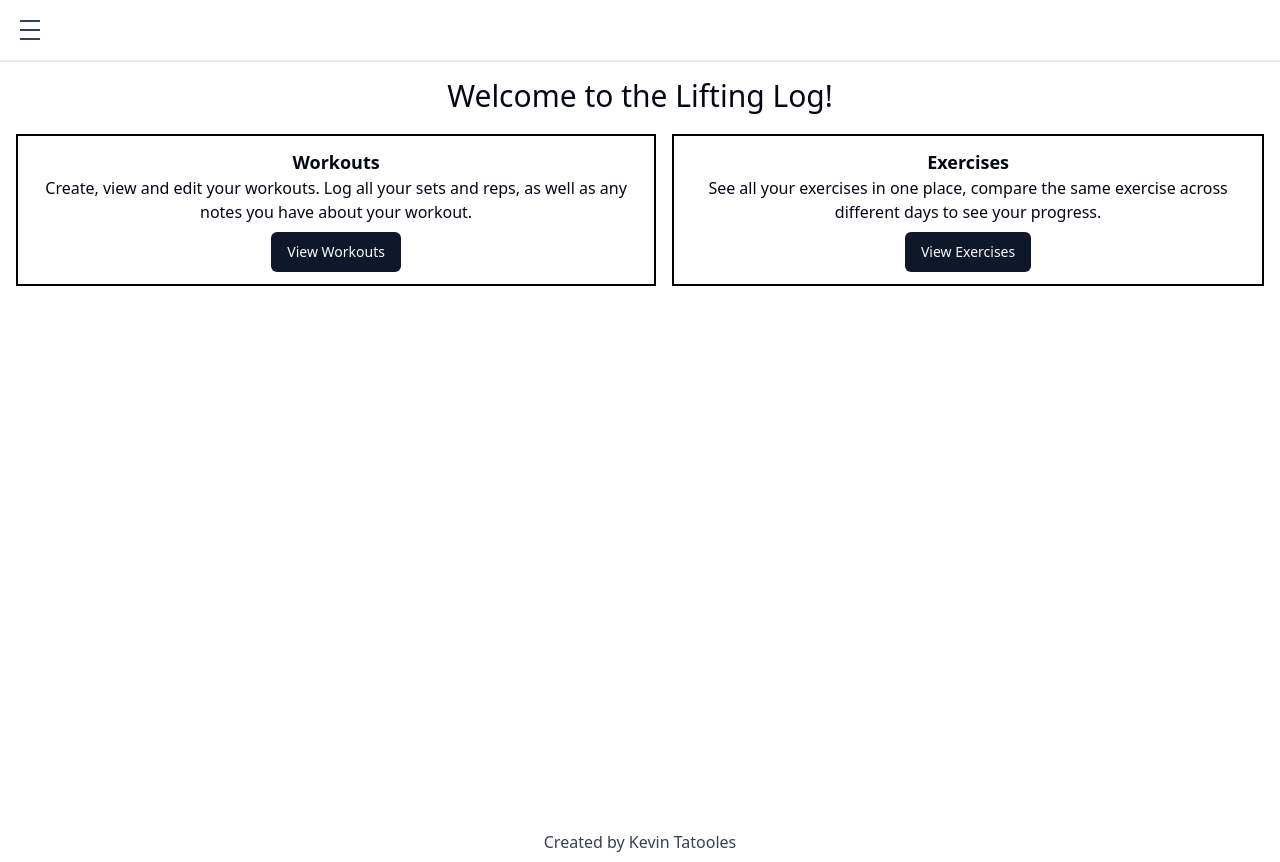
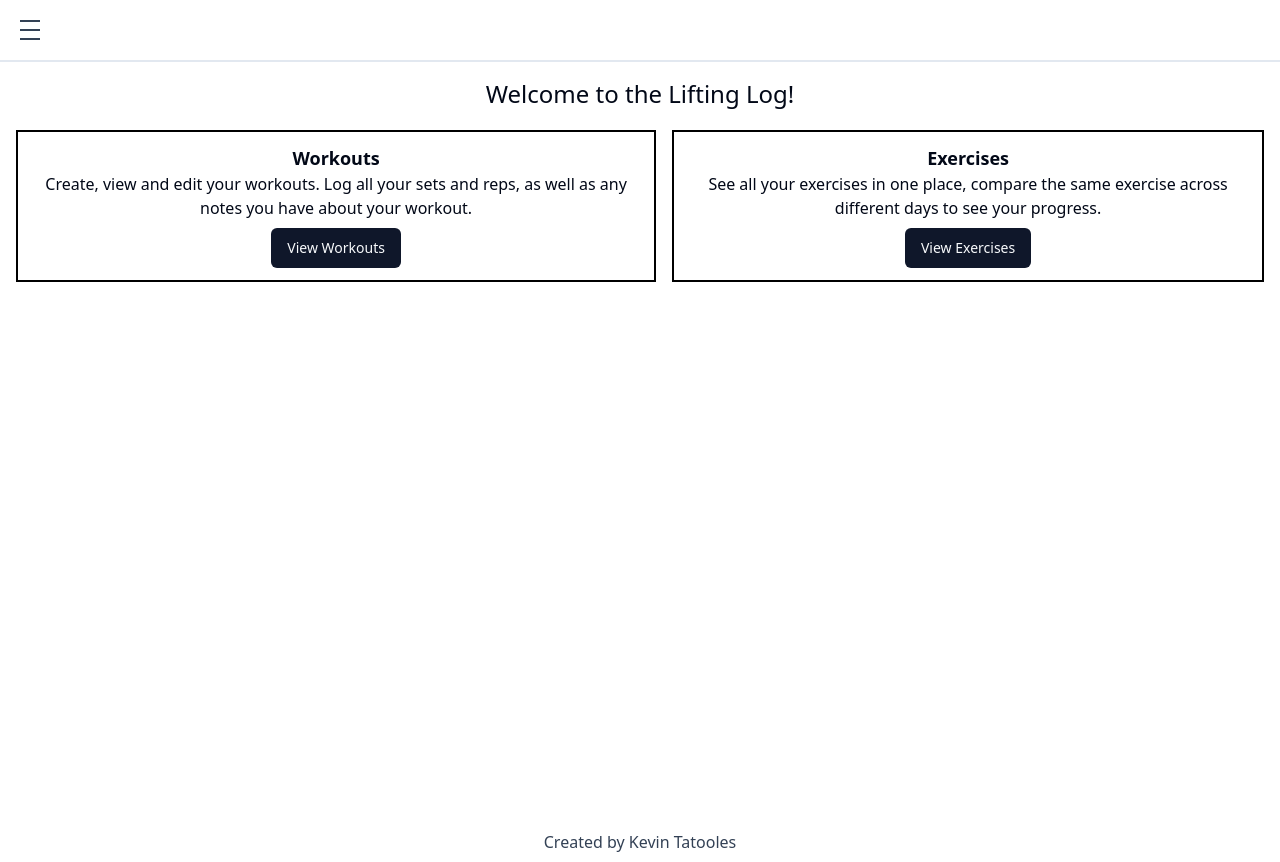
Before and after one commit to Tatooles/next-fitness-tracker, a Next.js app: page / in a window 1280 px wide. Built offline with nearby package versions, Linux system fonts and the light colour scheme.

Commit message:
Change text size to avoid text wrap

```diff
--- a/app/page.tsx
+++ b/app/page.tsx
@@ -4,7 +4,7 @@ import { Button } from "@/components/ui/button";
 export default function Home() {
   return (
     <div className="p-4 text-center">
-      <h1 className="mb-5 text-3xl">Welcome to the Lifting Log!</h1>
+      <h1 className="mb-5 text-2xl">Welcome to the Lifting Log!</h1>
       <div className="flex flex-col justify-center gap-4 sm:flex-row">
         <div className="border-2 border-black p-3">
           <h1 className="text-lg font-bold">Workouts</h1>
```
